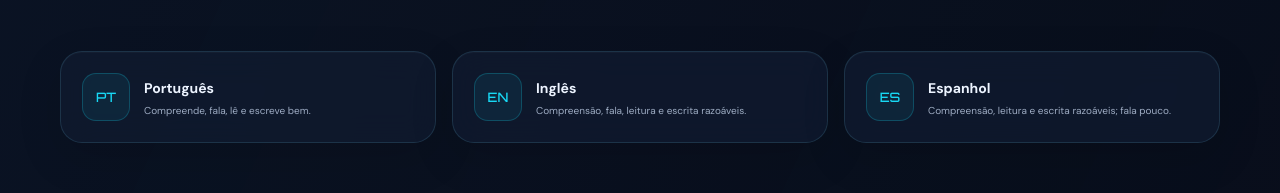
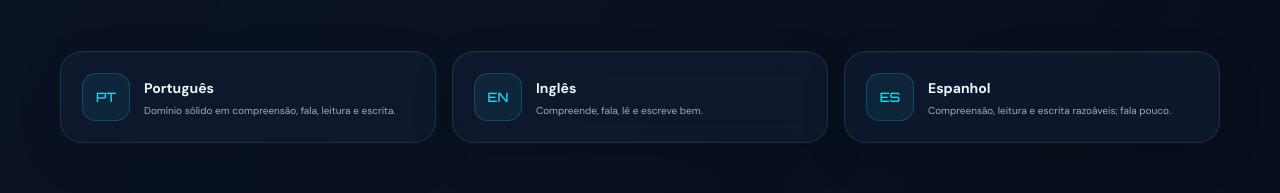
Before and after one commit to KASSAMBA-MTB/ProjetoWeb, a plain HTML site: page index.html in a window 1280 px wide. Shown: the part 7608-7801 px from the top of the page. Drawn offline with nearby package versions, Linux system fonts and the light colour scheme.

Commit message:
Update language proficiency descriptions in index.html

```diff
--- a/index.html
+++ b/index.html
@@ -354,8 +354,8 @@
                     <p>Competências linguísticas informadas no currículo.</p>
                 </div>
                 <div class="language-grid">
-                    <article class="language-card glass-card reveal"><span class="language-code">PT</span><div><h3>Português</h3><p>Compreende, fala, lê e escreve bem.</p></div><span class="language-level">Fluente</span></article>
-                    <article class="language-card glass-card reveal"><span class="language-code">EN</span><div><h3>Inglês</h3><p>Compreensão, fala, leitura e escrita razoáveis.</p></div><span class="language-level">Intermediário</span></article>
+                    <article class="language-card glass-card reveal"><span class="language-code">PT</span><div><h3>Português</h3><p>Domínio sólido em compreensão, fala, leitura e escrita.</p></div><span class="language-level">Fluente</span></article>
+                    <article class="language-card glass-card reveal"><span class="language-code">EN</span><div><h3>Inglês</h3><p>Compreende, fala, lê e escreve bem.</p></div><span class="language-level">Intermediário</span></article>
                     <article class="language-card glass-card reveal"><span class="language-code">ES</span><div><h3>Espanhol</h3><p>Compreensão, leitura e escrita razoáveis; fala pouco.</p></div><span class="language-level">Básico / intermediário</span></article>
                 </div>
             </div>
```
